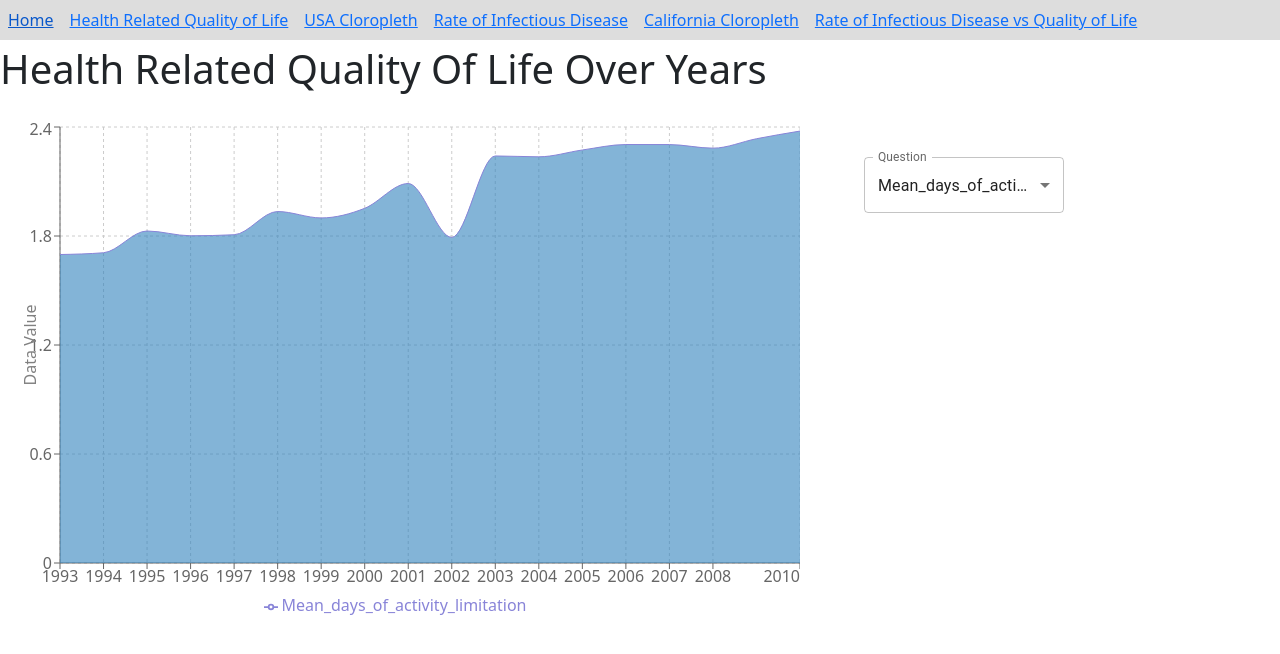
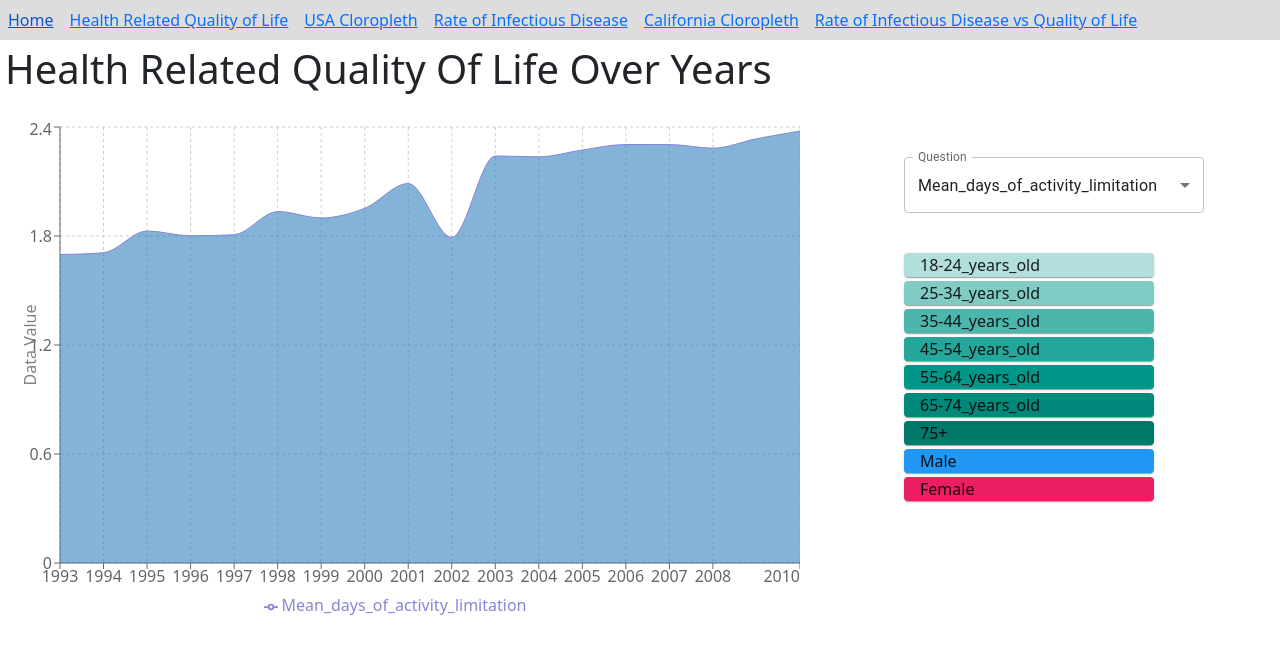
Before and after one commit to BingQuanChua/Quality-of-Life, a React (Create React App) app in the folder react-app/: page /health-viz in a window 1280 px wide. Shown: the top 654 px of the page. Built offline with nearby package versions, Linux system fonts and the light colour scheme.

Commit message:
feat: added legend, remove packages and minor edit

```diff
--- a/react-app/public/index.html
+++ b/react-app/public/index.html
@@ -24,7 +24,7 @@
       work correctly both with client-side routing and a non-root public URL.
       Learn how to configure a non-root public URL by running `npm run build`.
     -->
-    <title>React App</title>
+    <title>Art of Data Viz</title>
   </head>
   <body>
     <noscript>You need to enable JavaScript to run this app.</noscript>
--- a/react-app/src/components/Navbar.css
+++ b/react-app/src/components/Navbar.css
@@ -1,7 +1,6 @@
 /* Navigation bar */
 
 #navbar nav {
-  /* margin-bottom: 20; */
   margin: 0;
   position: relative;
   overflow: hidden;
--- /dev/null
+++ b/react-app/src/components/QualityOfLife/AreaRecharts.js
@@ -0,0 +1,43 @@
+import {
+  AreaChart,
+  Area,
+  XAxis,
+  YAxis,
+  CartesianGrid,
+  Legend,
+  Tooltip
+} from 'recharts';
+
+// components
+import CustomTooltip from './CustomTooltip';
+
+// data
+import dataQOL_YQ from '../../data/quality_of_life_groupby_YearQuestion.json'
+
+export default function AreaRecharts ({question}) {
+  return (
+    <AreaChart
+      width={800}
+      height={500}
+      data={dataQOL_YQ}
+      margin={{
+        top: 10,
+        right: 0,
+        left: 0,
+        bottom: 0,
+      }}
+    >
+      <CartesianGrid strokeDasharray="3 3" />
+      <XAxis dataKey="Year" />
+      <YAxis label={{ value: 'Data Value', angle: -90, position: 'Center' }}/>
+      <Tooltip content={<CustomTooltip questionSelected={question}/>}/>
+      <Legend />
+      <Area
+        type="monotone"
+        dataKey={question+".Data_Value"}
+        name={question}
+        stroke="#8884d8"
+      />
+    </AreaChart>
+  )
+}
--- a/react-app/src/components/QualityOfLife/Index.js
+++ b/react-app/src/components/QualityOfLife/Index.js
@@ -1,14 +1,4 @@
 import { useState } from "react";
-
-import {
-  AreaChart,
-  Area,
-  XAxis,
-  YAxis,
-  CartesianGrid,
-  Legend,
-  Tooltip
-} from 'recharts';
 
 import Box from '@mui/material/Box';
 import Grid from '@mui/material/Grid';
@@ -18,10 +8,8 @@ import FormControl from '@mui/material/FormControl';
 import Select from '@mui/material/Select';
 
 // components
-import CustomTooltip from './CustomTooltip';
-
-// data
-import dataQOL_YQ from '../../data/quality_of_life_groupby_YearQuestion.json'
+import PieRechartsLegend from './PieRechartsLegend';
+import AreaRecharts from './AreaRecharts';
 
 export default function QualityOfLife() {
 
@@ -35,41 +23,19 @@ export default function QualityOfLife() {
     <Box sx={{ flexGrow: 1 }}>
       <Grid container spacing={2}>
         <Grid item md={12}>
-          <h1 style={{marginTop: 5}}>
+          <h1 style={{marginTop: 5, marginLeft: 5}}>
             Health Related Quality Of Life Over Years
           </h1>
         </Grid>
         <Grid item xs={12} md={8}>
-          <AreaChart
-            width={800}
-            height={500}
-            data={dataQOL_YQ}
-            margin={{
-              top: 10,
-              right: 0,
-              left: 0,
-              bottom: 0,
-            }}
-          >
-            <CartesianGrid strokeDasharray="3 3" />
-            <XAxis dataKey="Year" />
-            <YAxis label={{ value: 'Data Value', angle: -90, position: 'Center' }}/>
-            <Tooltip content={<CustomTooltip questionSelected={question}/>}/>
-            <Legend />
-            <Area
-              type="monotone"
-              dataKey={question+".Data_Value"}
-              name={question}
-              stroke="#8884d8"
-            />
-          </AreaChart>
+          <AreaRecharts question={question} />
         </Grid>
 
         <Grid item xs={12} md={4}>
           <Box sx={{
-            width: 200,
+            width: 300,
             mt: 5,
-            mr: 5,
+            ml: 5,
           }}>
             <FormControl fullWidth>
               <InputLabel id="demo-simple-select-label">Question</InputLabel>
@@ -85,12 +51,22 @@ export default function QualityOfLife() {
                 <MenuItem value={"Mean_physically_or_mentally_unhealthy_days"}>Mean_physically_or_mentally_unhealthy_days</MenuItem>
                 <MenuItem value={"Mean_physically_unhealthy_days"}>Mean_physically_unhealthy_days</MenuItem>
                 <MenuItem value={"Percentage_with_14_or_more_activity_limitation_days"}>Percentage_with_14_or_more_activity_limitation_days</MenuItem>
-                <MenuItem value={"Percentage_with_14_or_more_mentally_unhealthy_days_"}>Percentage_with_14_or_more_mentally_unhealthy_days_</MenuItem>
+                <MenuItem value={"Percentage_with_14_or_more_mentally_unhealthy_days_(Frequent_Mental_Distress)"}>Percentage_with_14_or_more_mentally_unhealthy_days_</MenuItem>
                 <MenuItem value={"Percentage_with_14_or_more_physically_unhealthy_days"}>Percentage_with_14_or_more_physically_unhealthy_days</MenuItem>
                 <MenuItem value={"Percentage_with_fair_or_poor_self-rated_health"}>Percentage_with_fair_or_poor_self-rated_health</MenuItem>
               </Select>
             </FormControl>
           </Box>
+
+          <Box sx={{
+            width: 250,
+            mt: 5,
+            ml: 5,
+            mb: 10,
+          }}>
+            <PieRechartsLegend />
+          </Box>
+
         </Grid>
       </Grid>
     </Box>
--- /dev/null
+++ b/react-app/src/components/QualityOfLife/PieRechartsLegend.js
@@ -0,0 +1,25 @@
+import Item from '@mui/material/Paper';
+import Stack from '@mui/material/Stack'
+
+// color age Hue
+const color_age = ['#b2dfdb', '#80cbc4', '#4db6ac', '#26a69a', '#009688', '#00897b', '#00796b', '#00695c']
+
+// Blue and pink
+const color_gender = ['#2196f3', '#e91e63']
+
+
+export default function PieRechartsLegend() {
+  return (
+    <Stack spacing={0.5}>
+      <Item sx={{backgroundColor: color_age[0], pl:2}}>18-24_years_old</Item>
+      <Item sx={{backgroundColor: color_age[1], pl:2}}>25-34_years_old</Item>
+      <Item sx={{backgroundColor: color_age[2], pl:2}}>35-44_years_old</Item>
+      <Item sx={{backgroundColor: color_age[3], pl:2}}>45-54_years_old</Item>
+      <Item sx={{backgroundColor: color_age[4], pl:2}}>55-64_years_old</Item>
+      <Item sx={{backgroundColor: color_age[5], pl:2}}>65-74_years_old</Item>
+      <Item sx={{backgroundColor: color_age[6], pl:2}}>75+</Item>
+      <Item sx={{backgroundColor: color_gender[0], pl:2}}>Male</Item>
+      <Item sx={{backgroundColor: color_gender[1], pl:2}}>Female</Item>
+    </Stack>
+  )
+}
```
Also changed, not shown: react-app/src/components/QualityOfLife/PieRecharts.js (indentation only), 1 other file (tests, documents, lock files or other folders).
